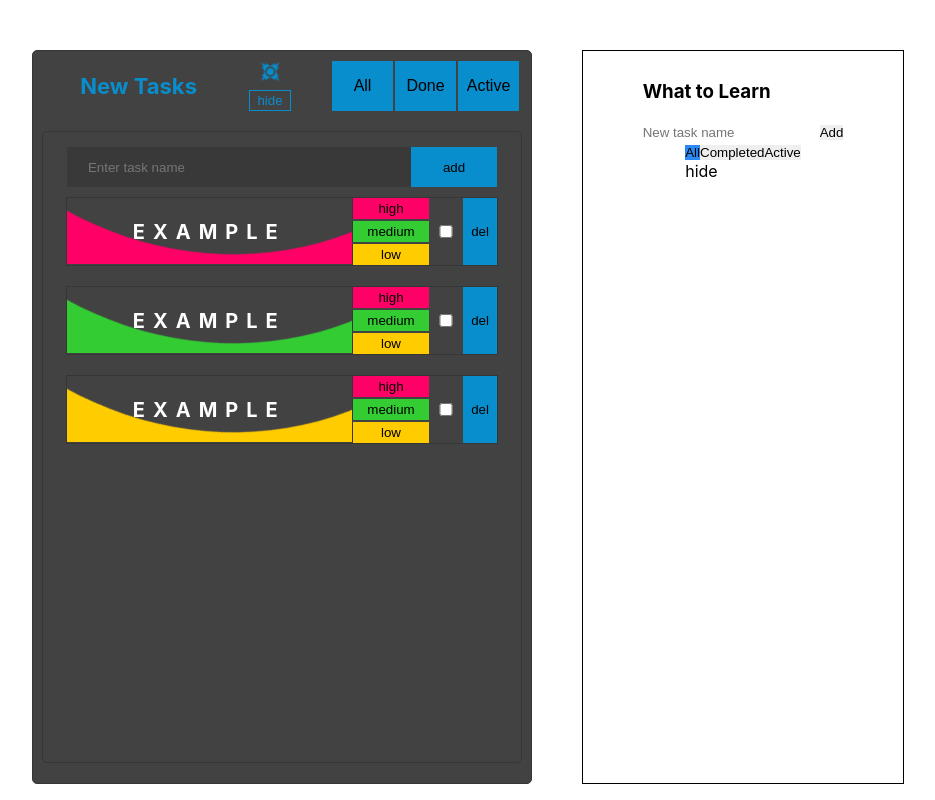
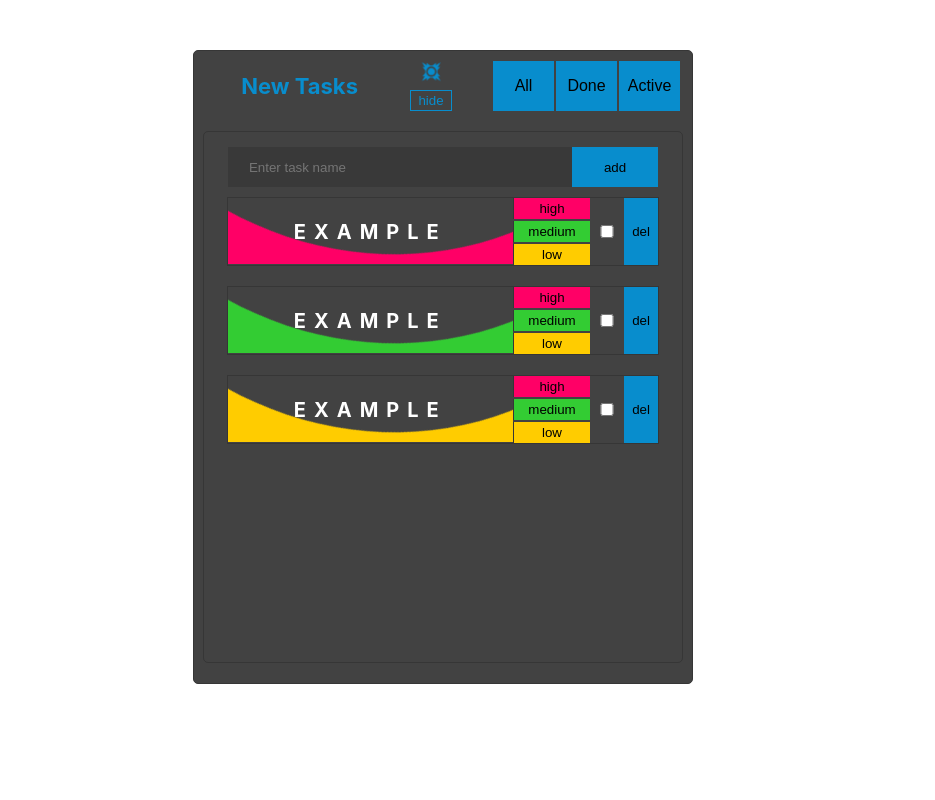
Before and after one commit to SantYaga33/TODO, a React (Create React App) app: page / in a window 1280 px wide. Shown: the whole page, without its empty margins (172-1107 px from the left). Built offline with nearby package versions, Linux system fonts and the light colour scheme.

Commit message:
add delete button

```diff
--- a/src/App.css
+++ b/src/App.css
@@ -29,3 +29,41 @@
 .done {
     opacity: .5;
 }
+/*-----scrollbar*/
+::-webkit-scrollbar-button {
+    background-image:url('');
+    background-repeat:no-repeat;
+    width:6px;
+    height:0px;
+
+}
+
+::-webkit-scrollbar-track {
+    background-color:#32312e;
+    box-shadow:0px 0px 3px #000 inset;
+
+}
+
+::-webkit-scrollbar-thumb {
+    -webkit-border-radius: 5px;
+    border-radius: 5px;
+    background-color:#a9a9a9;
+    box-shadow:0px 1px 1px #fff inset;
+    background-image:url('https://yraaa.ru/_pu/24/59610063.png');
+    background-position:center;
+    background-repeat:no-repeat;
+
+}
+
+::-webkit-resizer{
+    background-image:url('');
+    background-repeat:no-repeat;
+    width:7px;
+    height:0px;
+
+}
+
+::-webkit-scrollbar{
+    width: 11px;
+
+}
--- a/src/App.jsx
+++ b/src/App.jsx
@@ -87,27 +87,34 @@ class App extends React.Component {
 
 	};
 
+	deleteTask = (taskId) => {
+		let newTasks = this.state.tasks.filter (t =>  t.id !== taskId);
+		this.setState ({
+			tasks: newTasks
+		}, () => {this.saveState ();})
+	};
+
 	render = () => {
 		return (
 			<div className="App">
 				<div className="todoList">
 					<Root state={this.state} addTask={this.addTask} changeFilter={this.changeFilter}
-						  changeTitle={this.changeTitle} changeStatus={this.changeStatus}
+						  changeTitle={this.changeTitle} changeStatus={this.changeStatus} deleteTask={this.deleteTask}
 						  tasks={this.state.tasks.filter (t => {
 							  return this.state.filterValue === "Active" && t.isDone === false ||
 								  this.state.filterValue === "Completed" && t.isDone === true ||
 								  this.state.filterValue === "All"
 						  })}/>
-					<div className='todo_wrap'>
-						<TodoListHeader addTask={this.addTask}/>
-						<TodoListTasks changeTitle={this.changeTitle} changeStatus={this.changeStatus}
-									   tasks={this.state.tasks.filter (t => {
-										   return this.state.filterValue === "Active" && t.isDone === false ||
-											   this.state.filterValue === "Completed" && t.isDone === true ||
-											   this.state.filterValue === "All"
-									   })}/>
-						<TodoListFooter changeFilter={this.changeFilter} filterValue={this.state.filterValue}/>
-					</div>
+					{/*<div className='todo_wrap'>*/}
+					{/*	<TodoListHeader addTask={this.addTask}/>*/}
+					{/*	<TodoListTasks changeTitle={this.changeTitle} changeStatus={this.changeStatus}*/}
+					{/*				   tasks={this.state.tasks.filter (t => {*/}
+					{/*					   return this.state.filterValue === "Active" && t.isDone === false ||*/}
+					{/*						   this.state.filterValue === "Completed" && t.isDone === true ||*/}
+					{/*						   this.state.filterValue === "All"*/}
+					{/*				   })}/>*/}
+					{/*	<TodoListFooter changeFilter={this.changeFilter} filterValue={this.state.filterValue}/>*/}
+					{/*</div>*/}
 				</div>
 			</div>
 		);
--- a/src/Todo/Root.jsx
+++ b/src/Todo/Root.jsx
@@ -14,7 +14,7 @@ class Root extends React.Component {
 		return (
 			<div className={styles.root_wrap}>
 				<Header state={this.props.state} changeFilter={this.props.changeFilter}/>
-				<TodoTasks addTask={this.props.addTask} tasks={this.props.tasks}
+				<TodoTasks addTask={this.props.addTask} tasks={this.props.tasks} deleteTask={this.props.deleteTask}
 						   changeTitle={this.props.changeTitle} changeStatus={this.props.changeStatus}/>
 			</div>
 		);
--- a/src/Todo/Todo_Tasks/Todo_Task/Todo_Task.jsx
+++ b/src/Todo/Todo_Tasks/Todo_Task/Todo_Task.jsx
@@ -1,6 +1,7 @@
 import React from 'react';
 import styles from './Todo_Task.module.css';
 import classNames from "classnames";
+import TodoTasks from "../Todo_Tasks";
 
 
 class TodoTask extends React.Component {
@@ -9,65 +10,56 @@ class TodoTask extends React.Component {
 		super (props);
 	}
 
-	state =  {
-		editMode : false
+	state = {
+		editMode: false
 	};
 
 	onIsDoneChanges = (e) => {
-		this.props.changeStatus(this.props.task.id, e.currentTarget.checked)
+		this.props.changeStatus (this.props.task.id, e.currentTarget.checked)
 	};
 	onTitleChange = (e) => {
-		this.props.changeTitle(this.props.task.id, e.currentTarget.value)
+		this.props.changeTitle (this.props.task.id, e.currentTarget.value)
 	};
 
 	activeEditorMode = () => {
-		this.setState({
-			editMode : true
+		this.setState ({
+			editMode: true
 		});
 	};
 	deactivateEditMode = () => {
-		this.setState({
-			editMode : false
+		this.setState ({
+			editMode: false
 		});
 	};
 
-
-//
-// {this.state.editMode
-// ? <input onBlur={this.deactivateEditMode} onChange={this.onTitleChange}
-// value={this.props.task.title} autoFocus={true}/>
-// : <span onClick={this.activeEditorMode}> {this.props.task.id}
-// {this.props.task.title}, {this.props.task.priority}</span>
-// }
-//
-//
-
-
+	onDeleteTask = (e) => {
+		this.props.deleteTask(this.props.task.id)
+	};
 	render = () => {
 		return (
-			<div className={styles.tasks_item}>
+			<div className={styles.tasks_item} id={this.props.id} >
 				<div className={styles.tasks_title__wrap}>
 
 					{this.state.editMode
-					? <input  className={styles.input_onblur} onBlur={this.deactivateEditMode} onChange={this.onTitleChange}
-					value={this.props.task.title} autoFocus={true}/>
-					:<div className={styles.task_title} onClick={this.activeEditorMode}>{this.props.task.title}</div>
+						? <input className={styles.input_onblur} onBlur={this.deactivateEditMode}
+								 onChange={this.onTitleChange}
+								 value={this.props.task.title} autoFocus={true}/>
+						:
+						<div className={styles.task_title} onClick={this.activeEditorMode}>{this.props.task.title}</div>
 					}
-
-
 					<div className={classNames (styles.liquid, styles.liquid_red)}></div>
 				</div>
 				<div className={styles.task_buttons}>
-					<button className={styles.task_button__red}>high</button>
-					<button className={styles.task_button__green}>medium</button>
-					<button className={styles.task_button__yellow}>low</button>
+					<button  className={styles.task_button__red}>high</button>
+					<button  className={styles.task_button__green}>medium</button>
+					<button  className={styles.task_button__yellow}>low</button>
 				</div>
 				<div className={styles.task_done}>
-					<input type="checkbox"  checked={this.props.task.isDone}
+					<input type="checkbox" checked={this.props.task.isDone}
 						   onChange={this.onIsDoneChanges}/>
 				</div>
 				<div className={styles.task_delete}>
-					<button>del</button>
+					<button onClick={this.onDeleteTask}>del</button>
 				</div>
 			</div>
 		);
--- a/src/Todo/Todo_Tasks/Todo_Tasks.jsx
+++ b/src/Todo/Todo_Tasks/Todo_Tasks.jsx
@@ -67,8 +67,8 @@ class TodoTasks extends React.Component {
 
 		let tasksElements = this.props.tasks.map(task => {
 			return (
-				<TodoTask  changeStatus={this.props.changeStatus} key={task.id}
-						   task={task} changeTitle={this.props.changeTitle}/>
+				<TodoTask  changeStatus={this.props.changeStatus} key={task.id} id={task.id}
+						   task={task} changeTitle={this.props.changeTitle} deleteTask={this.props.deleteTask}/>
 			)
 		});
 		return (
--- a/src/Todo/Todo_Tasks/Todo_Tasks.module.css
+++ b/src/Todo/Todo_Tasks/Todo_Tasks.module.css
@@ -1,12 +1,12 @@
 .tasks_wrap {
-    min-height: 600px;
+    height: 500px;
+    overflow: auto;
     width: 100%;
     display: flex;
     flex-direction: column;
     align-items: center;
     margin: 10px 0;
     padding: 15px 0;
-    overflow: auto;
     border: 1px solid #363636;
     border-radius: 5px;
     background: #424242 none repeat scroll 0 0;
--- a/src/TodoListTask.jsx
+++ b/src/TodoListTask.jsx
@@ -38,7 +38,6 @@ class TodoListTask extends React.Component {
 				{this.props.task.title}, {this.props.task.priority}</span>
 				}
 
-
 			</div>
 		);
 	}
```
